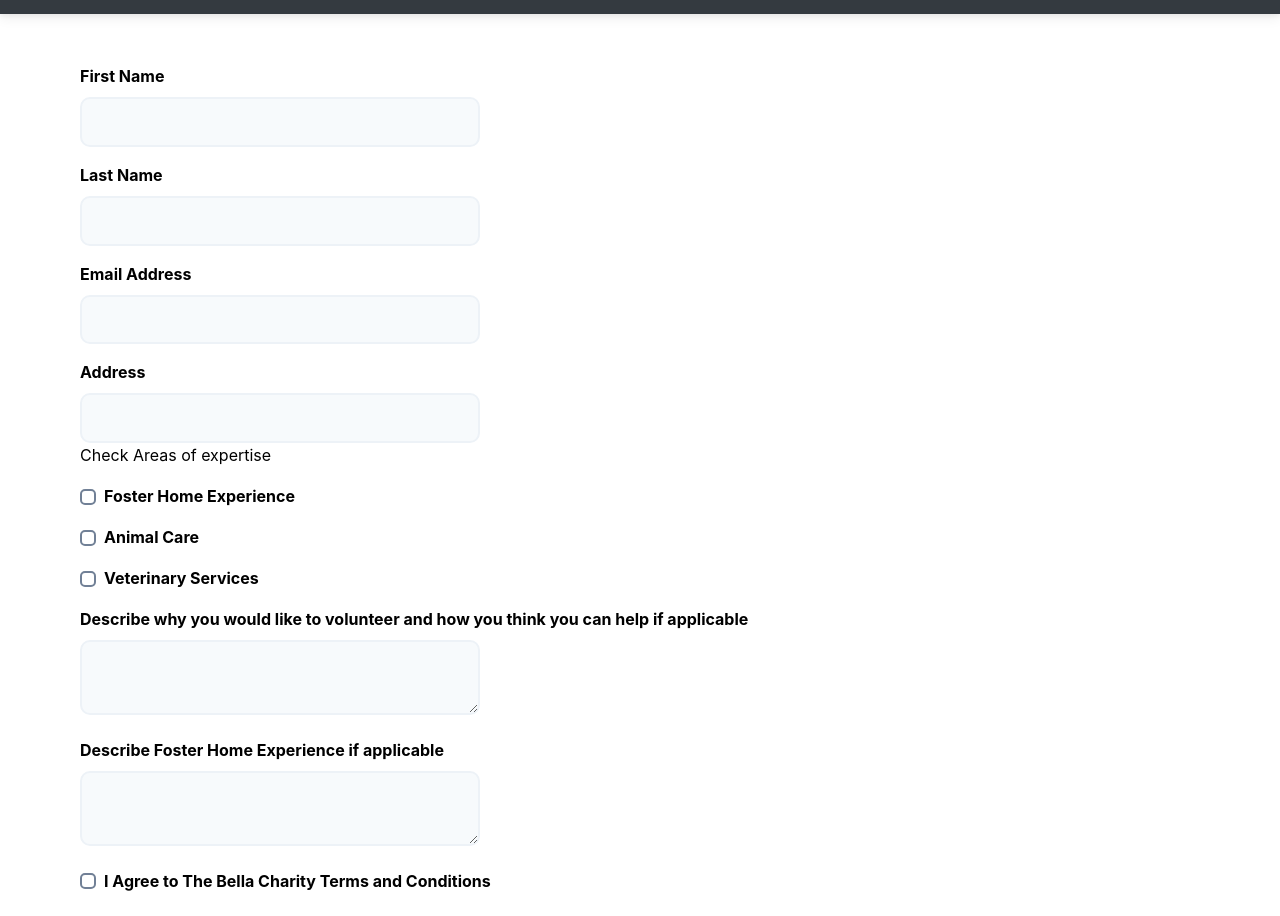
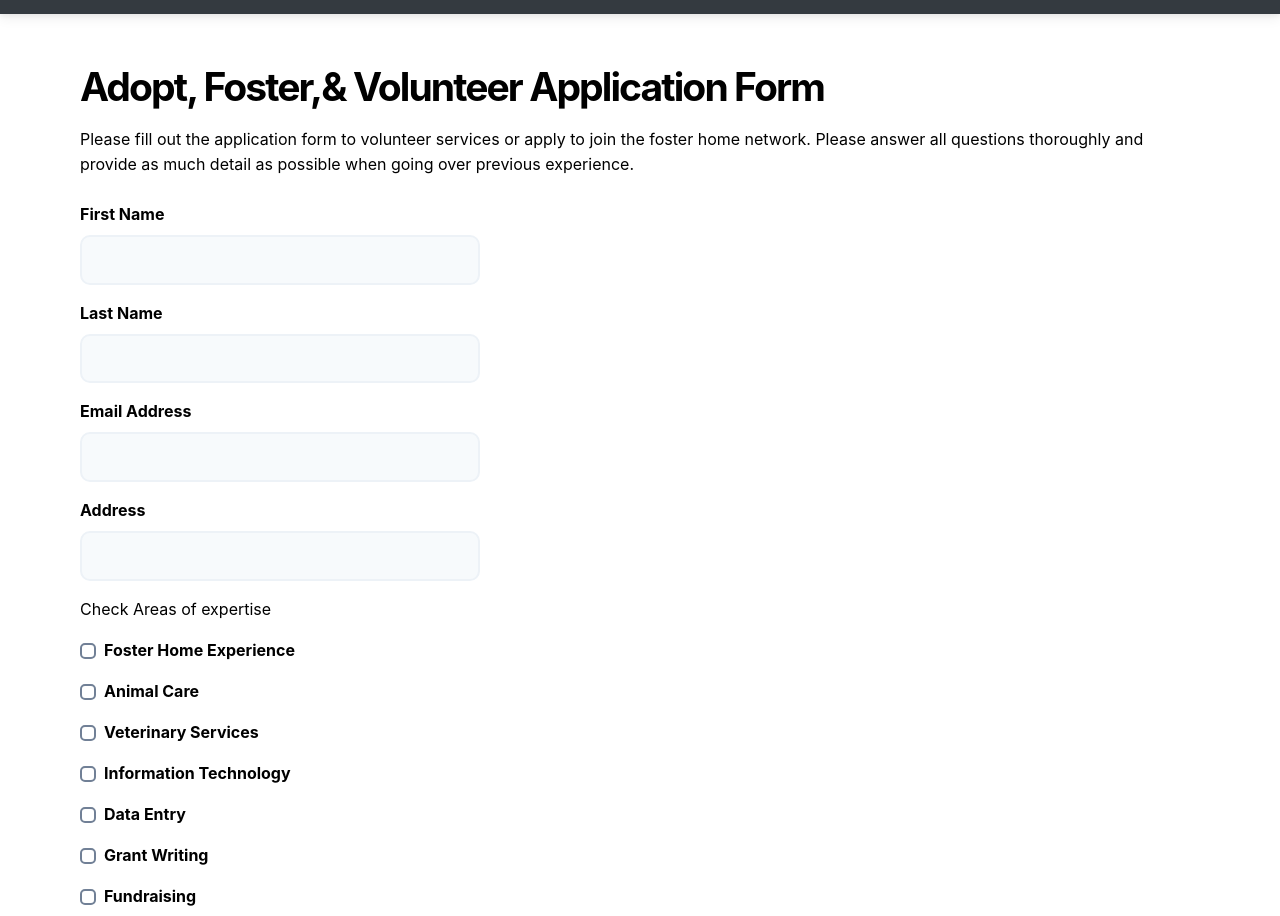
Before and after one commit to aedward8/BellaCharity, a React (Create React App) app in the folder app/: page /signup-form in a window 1280 px wide. Shown: the part 62-978 px from the top of the page. Built offline with nearby package versions, Linux system fonts and the light colour scheme.

Commit message:
finished css and features for form

```diff
--- a/app/src/components/FrontPageCard.js
+++ b/app/src/components/FrontPageCard.js
@@ -16,10 +16,6 @@ const useStyles = makeStyles({
   media: {
     height: 400,
   },
-  // muicardactions: {
-  //   display: "flex",
-  //   alignSelf: "flexEnd",
-  // },
 });
 
 export default function FrontPageCard(prop) {
--- a/app/src/components/SignupForm.js
+++ b/app/src/components/SignupForm.js
@@ -1,45 +1,42 @@
 import * as React from "react";
 
-import styled from "@emotion/styled";
-/** @jsxImportSource @emotion/react */
 import { Formik, Field, Form, ErrorMessage, useField } from "formik";
 import * as Yup from "yup";
 
 import * as apiClient from "../apiClient";
 
-// Styled components ....
-const StyledSelect = styled.select`
-  color: var(--blue);
-`;
-
-const StyledErrorMessage = styled.div`
-  font-size: 12px;
-  color: var(--red-600);
-  width: 400px;
-  margin-top: 0.25rem;
-  &:before {
-    content: "❌ ";
-    font-size: 10px;
-  }
-  @media (prefers-color-scheme: dark) {
-    color: var(--red-300);
-  }
-`;
-
-const StyledLabel = styled.label`
-  margin-top: 1rem;
-`;
-
-const MySelect = ({ label, ...props }) => {
+// customized components from formik w/ custom validation
+const MyTextInput = ({ label, ...props }) => {
   // useField() returns [formik.getFieldProps(), formik.getFieldMeta()]
   // which we can spread on <input> and alse replace ErrorMessage entirely.
   const [field, meta] = useField(props);
   return (
     <>
-      <StyledLabel htmlFor={props.id || props.name}>{label}</StyledLabel>
-      <StyledSelect {...field} {...props} />
+      <label htmlFor={props.id || props.name}>{label}</label>
+      <input
+        className={
+          meta.touched && meta.error ? "text-input error" : "text-input"
+        }
+        {...field}
+        {...props}
+      />
       {meta.touched && meta.error ? (
-        <StyledErrorMessage>{meta.error}</StyledErrorMessage>
+        <div className="error">{meta.error}</div>
+      ) : null}
+    </>
+  );
+};
+
+const MyCheckbox = ({ children, ...props }) => {
+  const [field, meta] = useField({ ...props, type: "checkbox" });
+  return (
+    <>
+      <label className="checkbox">
+        <input {...field} {...props} type="checkbox" />
+        {children}
+      </label>
+      {meta.touched && meta.error ? (
+        <div className="error">{meta.error}</div>
       ) : null}
     </>
   );
@@ -48,6 +45,13 @@ const MySelect = ({ label, ...props }) => {
 //Formik
 const SignupForm = () => {
   return (
+    <>
+      <h2>Adopt, Foster,& Volunteer Application Form</h2>
+      <p>
+        Please fill out the application form to volunteer services or apply to
+        join the foster home network. Please answer all questions thoroughly and
+        provide as much detail as possible when going over previous experience.
+      </p>
       <Formik
         initialValues={{
           firstName: "",
@@ -57,6 +61,7 @@ const SignupForm = () => {
           expertise: [],
           whyVolunteer: "",
           fosterExperience: "",
+          adoptFoster: "",
           acceptedTerms: false,
         }}
         validationSchema={Yup.object({
@@ -66,7 +71,9 @@ const SignupForm = () => {
           lastName: Yup.string()
             .max(20, "Must be 20 characters or less")
             .required("Required"),
-        email: Yup.string().email("Invalid email address").required("Required"),
+          email: Yup.string()
+            .email("Invalid email address")
+            .required("Required"),
           acceptedTerms: Yup.bool().oneOf(
             [true],
             "Accept Terms & Conditions is required",
@@ -74,7 +81,7 @@ const SignupForm = () => {
         })}
         onSubmit={async (values, { setSubmitting, resetForm }) => {
           setTimeout(() => {
-          alert(JSON.stringify(values, null, 2));
+            alert("Thank you for signing up");
             setSubmitting(false);
           }, 400);
 
@@ -86,7 +93,8 @@ const SignupForm = () => {
             address,
             whyVolunteer,
             fosterExperience,
-          expertise;
+            expertise,
+            adoptFoster;
           // destructuring occurs below
           ({
             firstName,
@@ -96,6 +104,7 @@ const SignupForm = () => {
             whyVolunteer,
             fosterExperience,
             expertise,
+            adoptFoster,
           } = {
             ...values,
           });
@@ -110,26 +119,18 @@ const SignupForm = () => {
             whyVolunteer,
             fosterExperience,
             expertise,
+            adoptFoster,
           );
           resetForm();
         }}
       >
         <Form>
-        <label htmlFor="firstName">First Name</label>
-        <Field name="firstName" type="text" />
-        {/* field component has handleChange,handleBlur, & values */}
-        <ErrorMessage className="error" name="firstName" />
-
-        <label htmlFor="lastName">Last Name</label>
-        <Field name="lastName" type="text" />
-        <ErrorMessage name="lastName" />
-
-        <label htmlFor="email">Email Address</label>
-        <Field name="email" type="email" />
-        <ErrorMessage name="email" />
+          <MyTextInput label="First Name" name="firstName" type="text" />
+          <MyTextInput label="Last Name" name="lastName" type="text" />
+          <MyTextInput label="Email Address" name="email" type="text" />
 
           <label htmlFor="address">Address</label>
-        <Field name="address" type="text" />
+          <Field style={{ marginBottom: "1rem" }} name="address" type="text" />
           <ErrorMessage name="address" />
 
           <div id="expertise-group">
@@ -154,6 +155,30 @@ const SignupForm = () => {
               />
               Veterinary Services
             </label>
+            <label htmlFor="Veterinary Services">
+              <Field
+                name="expertise"
+                type="checkbox"
+                value="Information Technology"
+              />
+              Information Technology
+            </label>
+            <label htmlFor="Veterinary Services">
+              <Field name="expertise" type="checkbox" value="Data Entry" />
+              Data Entry
+            </label>
+            <label htmlFor="Veterinary Services">
+              <Field name="expertise" type="checkbox" value="Grant Writing" />
+              Grant Writing
+            </label>
+            <label htmlFor="Veterinary Services">
+              <Field name="expertise" type="checkbox" value="Fundraising" />
+              Fundraising
+            </label>
+            <label htmlFor="Veterinary Services">
+              <Field name="expertise" type="checkbox" value="Other" />
+              Other
+            </label>
           </div>
 
           <label htmlFor="whyVolunteer">
@@ -167,18 +192,21 @@ const SignupForm = () => {
           </label>
           <Field name="fosterExperience" as="textarea" />
 
-        <label htmlFor="acceptedTerms">
-          <Field name="acceptedTerms" type="checkbox" /> I Agree to The Bella
-          Charity Terms and Conditions
+          <label htmlFor="adoptFoster">
+            Please list if interested in fostering or adopting a specific animal
           </label>
+          <Field name="adoptFoster" as="textarea" />
 
-        <ErrorMessage name="acceptedTerms" />
+          <MyCheckbox name="acceptedTerms">
+            I accept the terms and conditions
+          </MyCheckbox>
 
           <div>
             <button type="submit">Submit</button>
           </div>
         </Form>
       </Formik>
+    </>
   );
 };
 
--- a/app/src/styles.css
+++ b/app/src/styles.css
@@ -196,7 +196,7 @@ input[type="number"] {
   input[type="email"],
   input[type="text"],
   input[type="number"] {
-    color: white;
+    color: black;
   }
 
   input[type="email"]::placeholder,
@@ -594,12 +594,6 @@ abbr {
   margin-top: 0.25rem;
 }
 
-@media (prefers-color-scheme: light) {
-  .error {
-    color: var(--red-400);
-  }
-}
-
 button:disabled {
   opacity: 0.5;
   cursor: not-allowed !important;
@@ -641,3 +635,7 @@ label.checkbox {
 button[type="submit"] {
   margin-top: 1rem;
 }
+
+input.error {
+  border-color: red;
+}
```
Also changed, not shown: app/src/apiClient.js (+2 -21 lines). Lines whose indentation alone changed are shown as unchanged.
